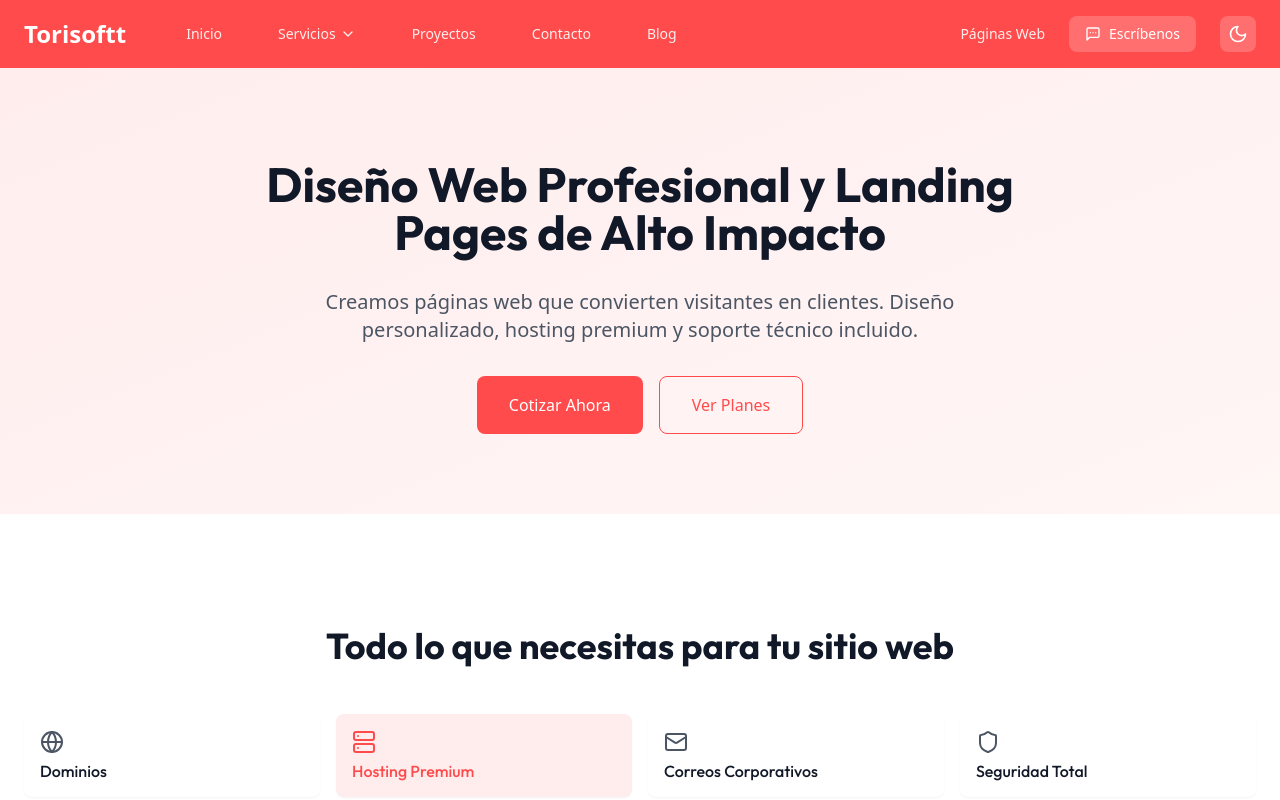
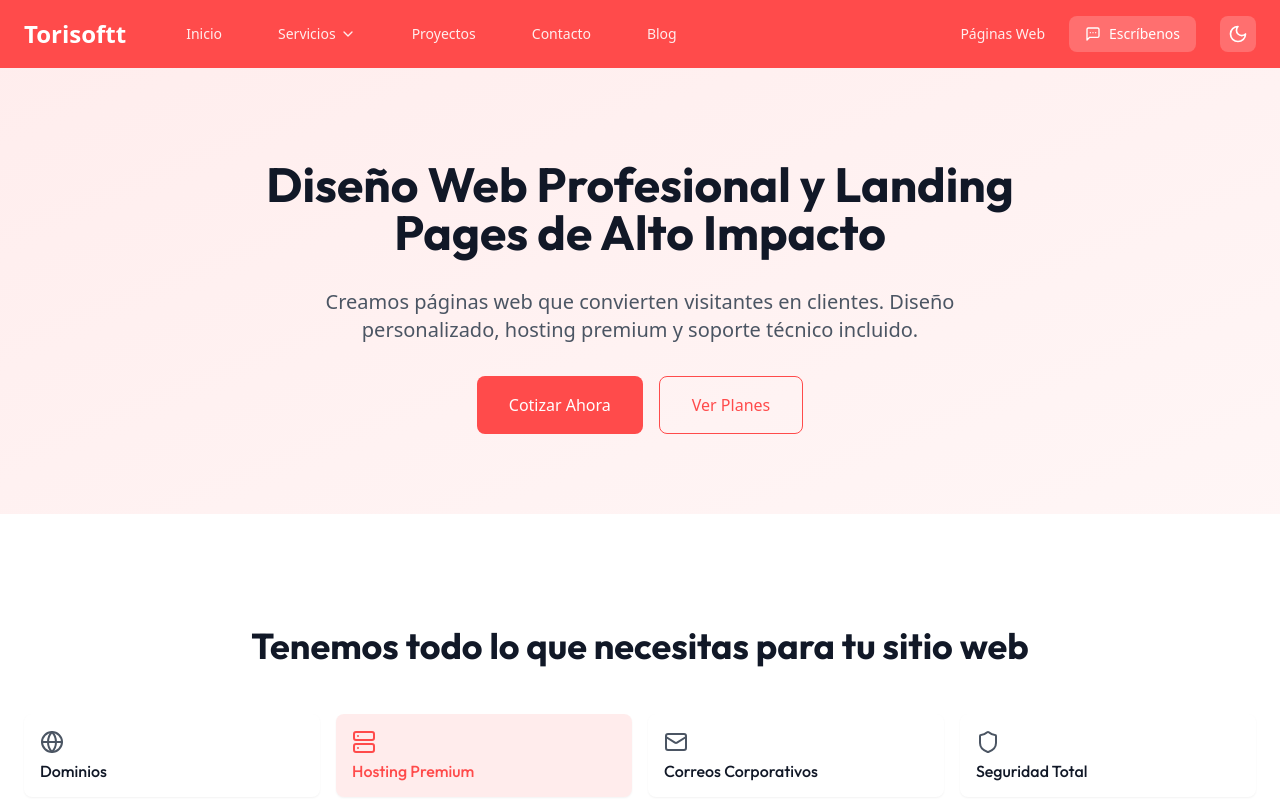
Before and after one commit to roggrt/porttfolio, a Next.js app: page /web in a window 1280 px wide. Shown: the top 800 px of the page. Built offline with nearby package versions, Linux system fonts and the light colour scheme.

Commit message:
cambio de frase

```diff
--- a/src/app/web/page.tsx
+++ b/src/app/web/page.tsx
@@ -2170,7 +2170,7 @@ export default function WebDevelopmentPage() {
                             whileInView={{ opacity: 1, y: 0 }}
                             viewport={{ once: true }}
                         >
-                            Todo lo que necesitas para tu sitio web
+                            Tenemos todo lo que necesitas para tu sitio web
                         </motion.h2>
 
                         <div className="grid grid-cols-2 md:grid-cols-4 gap-4 mb-8">
```
